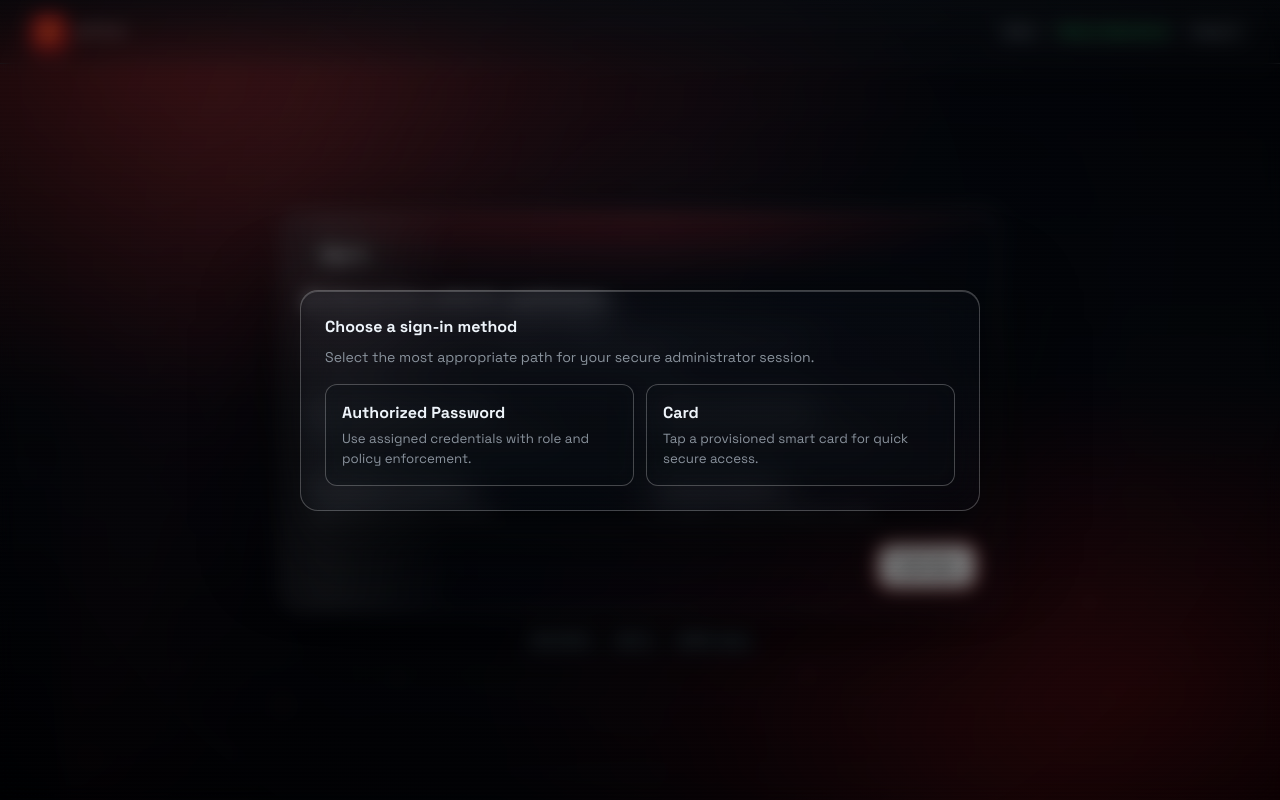
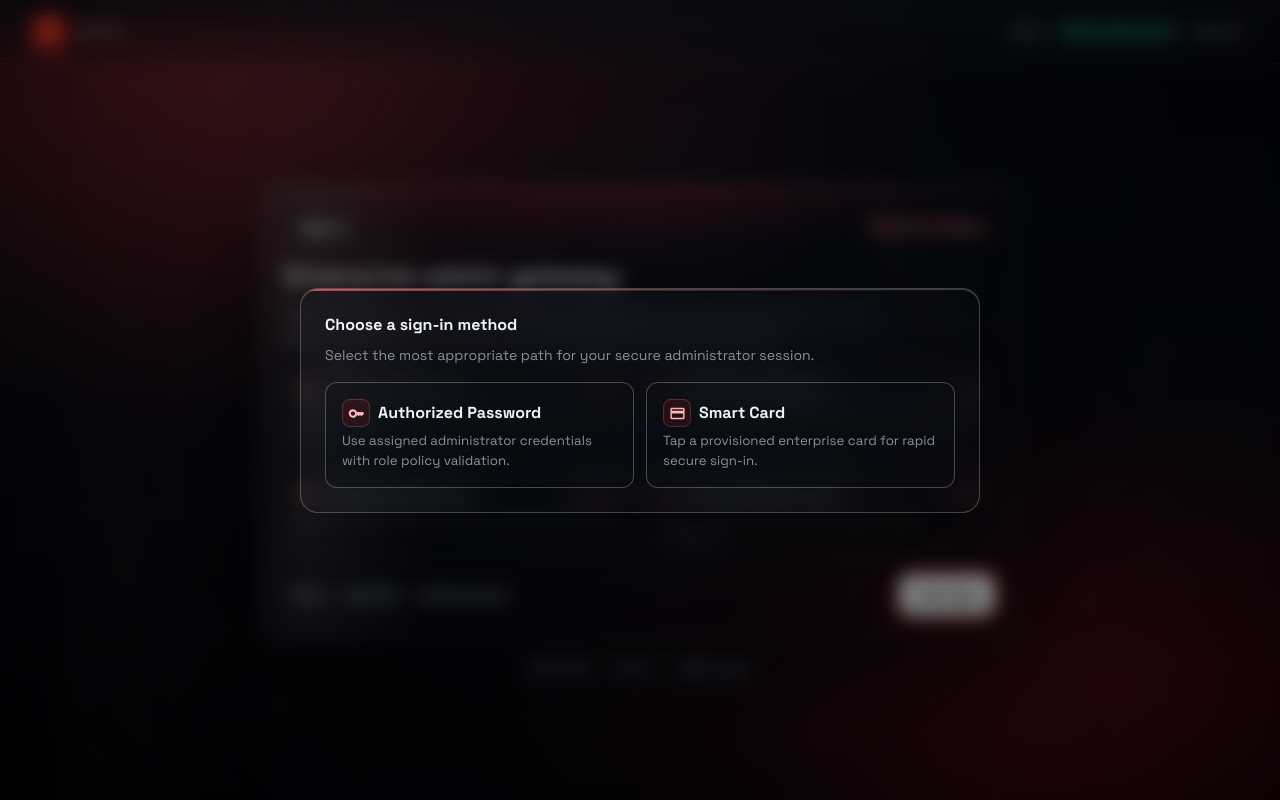
Before and after one commit to rudranshhere009/Authentication-Server, a React (Create React App) app in the folder admin-dashboard/: page /login in a window 1280 px wide. Both pictures are taken after a click on the button "Let's Go". Built offline with nearby package versions, Linux system fonts and the light colour scheme; no server answers.

Commit message:
Theme Alterations

```diff
--- a/admin-dashboard/src/Components/LoginForm.jsx
+++ b/admin-dashboard/src/Components/LoginForm.jsx
@@ -10,7 +10,15 @@ import {
   IconButton,
   Chip,
 } from "@mui/material";
-import { VisibilityOff, Visibility } from "@mui/icons-material";
+import {
+  VisibilityOff,
+  Visibility,
+  AdminPanelSettingsRounded,
+  InsightsRounded,
+  SecurityRounded,
+  KeyRounded,
+  CreditCardRounded,
+} from "@mui/icons-material";
 
 import "../index.css";
 
@@ -71,10 +79,10 @@ function LoginForm({ handleLogin, error, isLoading }) {
   };
 
   const heroCardSx = {
-    width: 720,
+    width: 760,
     maxWidth: "92vw",
     borderRadius: "20px",
-    p: 3,
+    p: { xs: 2.2, sm: 3 },
     position: "relative",
     overflow: "hidden",
     background: "linear-gradient(180deg, rgba(12,16,24,0.28), rgba(8,10,16,0.22))",
@@ -113,6 +121,61 @@ function LoginForm({ handleLogin, error, isLoading }) {
       background: "linear-gradient(90deg, rgba(255,255,255,0), rgba(255,255,255,0.09), rgba(255,255,255,0))",
       animation: "glassDrift 8s ease-in-out infinite alternate",
     },
+    "& .hero-ring": {
+      position: "absolute",
+      width: 220,
+      height: 220,
+      borderRadius: "50%",
+      right: -86,
+      top: -74,
+      border: "1px solid rgba(255,100,100,0.25)",
+      boxShadow: "inset 0 0 0 1px rgba(255,100,100,0.08)",
+      animation: "ringOrbit 14s linear infinite",
+      pointerEvents: "none",
+    },
+    "& .hero-grid": {
+      position: "absolute",
+      inset: 0,
+      opacity: 0.08,
+      backgroundImage:
+        "repeating-linear-gradient(0deg, rgba(255,92,92,0.18) 0 1px, transparent 1px 24px), repeating-linear-gradient(90deg, rgba(255,92,92,0.18) 0 1px, transparent 1px 24px)",
+      pointerEvents: "none",
+    },
+    "& .hero-title": {
+      fontFamily: '"Orbitron", "Space Grotesk", sans-serif',
+      fontWeight: 900,
+      letterSpacing: "0.02em",
+      color: C.text100,
+      textShadow: "0 6px 22px rgba(0,0,0,0.42)",
+    },
+    "& .feature-card": {
+      bgcolor: "rgba(13,17,23,0.2)",
+      border: "1px solid rgba(255,255,255,0.24)",
+      borderRadius: "12px",
+      p: 1.25,
+      backdropFilter: "blur(10px)",
+      transition:
+        "transform 180ms ease, border-color 180ms ease, background-color 180ms ease, box-shadow 180ms ease",
+      "&:hover": {
+        transform: "translateY(-3px)",
+        borderColor: "rgba(255,255,255,0.4)",
+        backgroundColor: "rgba(13,17,23,0.3)",
+        boxShadow: "0 10px 18px rgba(0,0,0,0.26)",
+      },
+    },
+    "& .feature-icon": {
+      width: 26,
+      height: 26,
+      borderRadius: "8px",
+      display: "inline-flex",
+      alignItems: "center",
+      justifyContent: "center",
+      color: "#ffb3b3",
+      bgcolor: "rgba(220,38,38,0.14)",
+      border: "1px solid rgba(255,120,120,0.24)",
+      boxShadow: "inset 0 0 0 1px rgba(255,120,120,0.08)",
+      flexShrink: 0,
+    },
   };
 
   const modalShellSx = {
@@ -141,6 +204,17 @@ function LoginForm({ handleLogin, error, isLoading }) {
     boxShadow: "0 26px 95px rgba(0,0,0,0.64), inset 0 1px 0 rgba(255,255,255,0.2)",
     backdropFilter: "blur(16px)",
     animation: "modalIn 260ms cubic-bezier(.2,.7,.2,1) both",
+    overflow: "hidden",
+    "&::before": {
+      content: '""',
+      position: "absolute",
+      left: 0,
+      right: 0,
+      top: 0,
+      height: "2px",
+      background:
+        "linear-gradient(90deg, rgba(255,96,96,0.72), rgba(255,96,96,0.24), rgba(255,96,96,0))",
+    },
   };
 
   const embers = [
@@ -154,6 +228,56 @@ function LoginForm({ handleLogin, error, isLoading }) {
     { left: "74%", size: 2, dur: "6.4s", delay: "-4.9s", op: 0.27 },
     { left: "85%", size: 3, dur: "4.8s", delay: "-2.4s", op: 0.41 },
     { left: "93%", size: 2, dur: "5.6s", delay: "-3.5s", op: 0.33 },
+  ];
+
+  const featureCards = [
+    {
+      title: "Policy-grade access",
+      desc: "RBAC, privilege boundaries, and strict role enforcement.",
+      icon: <AdminPanelSettingsRounded sx={{ fontSize: 16 }} />,
+      meta: "RBAC",
+    },
+    {
+      title: "Realtime intelligence",
+      desc: "Session telemetry and high-signal anomaly insights.",
+      icon: <InsightsRounded sx={{ fontSize: 16 }} />,
+      meta: "Live",
+    },
+    {
+      title: "Hardened by default",
+      desc: "Secure defaults, token controls, and audit integrity.",
+      icon: <SecurityRounded sx={{ fontSize: 16 }} />,
+      meta: "Secure",
+    },
+    {
+      title: "Token lifecycle control",
+      desc: "Issue, revoke, and trace JWT sessions with confidence.",
+      icon: <KeyRounded sx={{ fontSize: 16 }} />,
+      meta: "JWT",
+    },
+  ];
+
+  const signInMethods = [
+    {
+      id: "password",
+      title: "Authorized Password",
+      desc: "Use assigned administrator credentials with role policy validation.",
+      icon: <KeyRounded sx={{ fontSize: 17 }} />,
+      onClick: () => {
+        setOpenChooser(false);
+        setOpenPassModal(true);
+      },
+    },
+    {
+      id: "card",
+      title: "Smart Card",
+      desc: "Tap a provisioned enterprise card for rapid secure sign-in.",
+      icon: <CreditCardRounded sx={{ fontSize: 17 }} />,
+      onClick: () => {
+        setOpenChooser(false);
+        setOpenCardModal(true);
+      },
+    },
   ];
 
   return (
@@ -221,9 +345,9 @@ function LoginForm({ handleLogin, error, isLoading }) {
           </Typography>
         </Box>
         <Box sx={{ display: { xs: "none", sm: "flex" }, alignItems: "center", gap: 1 } }>
-          <Chip label="Docs" size="small" sx={{ bgcolor: "#0b0f14", border: `1px solid ${C.char400}`, color: C.text300 }} />
-          <Chip label="Status: Operational" size="small" sx={{ bgcolor: "#0b0f14", border: `1px solid ${C.char400}`, color: "#22c55e" }} />
-          <Chip label="Support" size="small" sx={{ bgcolor: "#0b0f14", border: `1px solid ${C.char400}`, color: C.text300 }} />
+          <Chip label="Docs" size="small" sx={{ bgcolor: "rgba(11,15,20,0.72)", border: `1px solid ${C.char400}`, color: C.text300, fontWeight: 600, '& .MuiChip-label': { px: 0.8 } }} />
+          <Chip label="Status: Operational" size="small" sx={{ bgcolor: "rgba(16,185,129,0.12)", border: `1px solid rgba(16,185,129,0.32)`, color: "#34d399", fontWeight: 700, '& .MuiChip-label': { px: 0.8 } }} />
+          <Chip label="Support" size="small" sx={{ bgcolor: "rgba(11,15,20,0.72)", border: `1px solid ${C.char400}`, color: C.text300, fontWeight: 600, '& .MuiChip-label': { px: 0.8 } }} />
         </Box>
       </Box>
 
@@ -286,9 +410,17 @@ function LoginForm({ handleLogin, error, isLoading }) {
           0% { opacity: 0.035; }
           100% { opacity: 0.012; }
         }
+        @keyframes ringOrbit {
+          0% { transform: rotate(0deg); }
+          100% { transform: rotate(360deg); }
+        }
         @keyframes glassDrift {
           0% { transform: translateX(-14%); }
           100% { transform: translateX(14%); }
+        }
+        @keyframes featureIn {
+          0% { opacity: 0; transform: translateY(10px) scale(0.985); }
+          100% { opacity: 1; transform: translateY(0) scale(1); }
         }
         @keyframes heroIn {
           0% { opacity: 0; transform: translateY(16px) scale(0.985); }
@@ -336,31 +468,51 @@ function LoginForm({ handleLogin, error, isLoading }) {
         {/* Centered Minimal Glass Card */}
         <Box sx={{ display: 'flex', alignItems: 'center', justifyContent: 'center' }}>
           <Box sx={heroCardSx}>
+            <Box className="hero-grid" />
+            <Box className="hero-ring" />
             <Box className="glass-sheen" />
             {/* Glass header controls like reference */}
-            <Box sx={{ display: 'flex', alignItems: 'center', justifyContent: 'flex-start', mb: 1.25 }}>
+            <Box sx={{ display: 'flex', alignItems: 'center', justifyContent: 'space-between', mb: 1.25, gap: 1.5, flexWrap: 'wrap' }}>
               <Box sx={{ display: 'inline-flex', alignItems: 'center', gap: 0.5, bgcolor: 'rgba(0,0,0,0.35)', border: '1px solid rgba(255,255,255,0.08)', borderRadius: '999px', p: 0.5 }}>
                 <Box sx={{ px: 1.5, py: 0.5, color: C.text100, fontWeight: 700, fontSize: '0.82rem', bgcolor: 'rgba(255,255,255,0.06)', borderRadius: '999px', boxShadow: 'inset 0 0 0 1px rgba(255,255,255,0.08)' }}>Sign in</Box>
               </Box>
+              <Box sx={{ color: '#ffb8b8', fontSize: '0.72rem', letterSpacing: '0.1em', textTransform: 'uppercase', px: 1.1, py: 0.45, borderRadius: '999px', border: '1px solid rgba(255,120,120,0.24)', bgcolor: 'rgba(220,38,38,0.1)' }}>
+                Secure Channel
+              </Box>
             </Box>
 
-            <Typography sx={{ color: C.text100, fontWeight: 900, fontSize: '1.5rem', mb: 1 }}>
+            <Typography className="hero-title" sx={{ fontSize: { xs: '1.3rem', sm: '1.6rem' }, mb: 1 }}>
               Enterprise admin gateway
             </Typography>
-            <Typography sx={{ color: C.text300, fontSize: '0.92rem', mb: 2.2, maxWidth: 560 }}>
-              Secure operations with fast sign-in, real-time session governance, and security-first analytics in one clean control surface.
+            <Typography sx={{ color: '#c5ceda', fontSize: { xs: '0.88rem', sm: '0.94rem' }, mb: 2.2, maxWidth: 610, lineHeight: 1.55 }}>
+              Precision access for critical operations. Sign in fast, monitor token activity in real time, and enforce controls from a single hardened command surface.
             </Typography>
 
             <Box sx={{ display: 'grid', gridTemplateColumns: { xs: '1fr', sm: '1fr 1fr' }, gap: 1.25, mb: 2 }}>
-              {[{h:'Enterprise-grade controls',p:'RBAC, session intel, anomaly detection.'},{h:'Modern authentication',p:'JWT, revocation, short-lived tokens.'},{h:'Operational excellence',p:'Dashboards, alerts, analytics.'},{h:'Hardened platform',p:'Encryption, secure defaults, audits.'}].map((f,i)=> (
-                <Box key={i} sx={{ bgcolor: 'rgba(13,17,23,0.22)', border: '1px solid rgba(255,255,255,0.24)', borderRadius: '12px', p: 1.25, backdropFilter: 'blur(10px)', transition: 'transform 180ms ease, border-color 180ms ease, background-color 180ms ease', '&:hover': { transform: 'translateY(-2px)', borderColor: 'rgba(255,255,255,0.36)', backgroundColor: 'rgba(13,17,23,0.3)' } }}>
-                  <Typography sx={{ color: C.text100, fontWeight: 700, fontSize: '0.9rem' }}>{f.h}</Typography>
-                  <Typography sx={{ color: C.text300, fontSize: '0.8rem', mt: 0.25 }}>{f.p}</Typography>
+              {featureCards.map((f, i) => (
+                <Box key={i} className="feature-card" sx={{ animation: `featureIn 420ms ease both`, animationDelay: `${120 + i * 80}ms` }}>
+                  <Box sx={{ display: 'flex', alignItems: 'center', justifyContent: 'space-between', gap: 1, mb: 0.65 }}>
+                    <Box sx={{ display: 'flex', alignItems: 'center', gap: 0.75 }}>
+                      <Box className="feature-icon">{f.icon}</Box>
+                      <Typography sx={{ color: C.text100, fontWeight: 700, fontSize: '0.9rem' }}>{f.title}</Typography>
+                    </Box>
+                    <Typography sx={{ fontSize: '0.67rem', color: '#ffb8b8', border: '1px solid rgba(255,120,120,0.22)', bgcolor: 'rgba(220,38,38,0.1)', borderRadius: '999px', px: 0.75, py: 0.2, letterSpacing: '0.06em' }}>
+                      {f.meta}
+                    </Typography>
+                  </Box>
+                  <Typography sx={{ color: C.text300, fontSize: '0.8rem', lineHeight: 1.45 }}>{f.desc}</Typography>
                 </Box>
               ))}
             </Box>
 
-            <Box sx={{ display: 'flex', alignItems: 'center', justifyContent: 'flex-end' }}>
+            <Box sx={{ display: 'flex', alignItems: 'center', justifyContent: 'space-between', gap: 2, flexWrap: 'wrap' }}>
+              <Box sx={{ display: 'flex', alignItems: 'center', gap: 0.8, flexWrap: 'wrap' }}>
+                {["SOC 2", "ISO 27001", "JWT Revocation"].map((tag) => (
+                  <Box key={tag} sx={{ fontSize: '0.68rem', color: '#d8e2ee', border: '1px solid rgba(255,255,255,0.2)', bgcolor: 'rgba(255,255,255,0.04)', borderRadius: '999px', px: 0.95, py: 0.35 }}>
+                    {tag}
+                  </Box>
+                ))}
+              </Box>
               <Button onClick={() => setOpenChooser(true)} variant="contained" sx={{ borderRadius: '12px', px: 2.6, py: 1.1, fontWeight: 800, color: '#111', textTransform: 'none', background: 'linear-gradient(180deg, #ffffff, #dddddd)', boxShadow: '0 10px 24px rgba(0,0,0,0.45), inset 0 1px 0 rgba(255,255,255,0.75)', transition: 'transform 180ms ease, box-shadow 180ms ease', '&:hover': { background: 'linear-gradient(180deg, #fafafa, #d3d3d3)', transform: 'translateY(-1px)', boxShadow: '0 14px 26px rgba(0,0,0,0.5), inset 0 1px 0 rgba(255,255,255,0.8)' } }}>Let's Go</Button>
             </Box>
           </Box>
@@ -373,14 +525,15 @@ function LoginForm({ handleLogin, error, isLoading }) {
             <Typography sx={{ color: C.text100, fontWeight: 800, mb: 1 }}>Choose a sign-in method</Typography>
             <Typography sx={{ color: C.text300, fontSize: '0.88rem', mb: 2 }}>Select the most appropriate path for your secure administrator session.</Typography>
             <Box sx={{ display: 'grid', gridTemplateColumns: { xs: '1fr', sm: '1fr 1fr' }, gap: 1.5 }}>
-              <Box onClick={() => { setOpenChooser(false); setOpenPassModal(true); }} sx={{ cursor: 'pointer', bgcolor: 'rgba(13,17,23,0.2)', border: '1px solid rgba(255,255,255,0.26)', borderRadius: '12px', p: 2, backdropFilter: 'blur(10px)', transition: 'transform 180ms ease, border-color 180ms ease, background-color 180ms ease', '&:hover': { borderColor: C.redLt, transform: 'translateY(-2px)', backgroundColor: 'rgba(13,17,23,0.3)' } }}>
-                <Typography sx={{ color: C.text100, fontWeight: 700 }}>Authorized Password</Typography>
-                <Typography sx={{ color: C.text300, fontSize: '0.83rem', mt: 0.5 }}>Use assigned credentials with role and policy enforcement.</Typography>
-              </Box>
-              <Box onClick={() => { setOpenChooser(false); setOpenCardModal(true); }} sx={{ cursor: 'pointer', bgcolor: 'rgba(13,17,23,0.2)', border: '1px solid rgba(255,255,255,0.26)', borderRadius: '12px', p: 2, backdropFilter: 'blur(10px)', transition: 'transform 180ms ease, border-color 180ms ease, background-color 180ms ease', '&:hover': { borderColor: C.redLt, transform: 'translateY(-2px)', backgroundColor: 'rgba(13,17,23,0.3)' } }}>
-                <Typography sx={{ color: C.text100, fontWeight: 700 }}>Card</Typography>
-                <Typography sx={{ color: C.text300, fontSize: '0.83rem', mt: 0.5 }}>Tap a provisioned smart card for quick secure access.</Typography>
-              </Box>
+              {signInMethods.map((m, i) => (
+                <Box key={m.id} onClick={m.onClick} sx={{ cursor: 'pointer', bgcolor: 'rgba(13,17,23,0.2)', border: '1px solid rgba(255,255,255,0.26)', borderRadius: '12px', p: 2, backdropFilter: 'blur(10px)', transition: 'transform 180ms ease, border-color 180ms ease, background-color 180ms ease, box-shadow 180ms ease', animation: 'featureIn 360ms ease both', animationDelay: `${100 + i * 90}ms`, '&:hover': { borderColor: C.redLt, transform: 'translateY(-2px)', backgroundColor: 'rgba(13,17,23,0.3)', boxShadow: '0 10px 18px rgba(0,0,0,0.25)' } }}>
+                  <Box sx={{ display: 'flex', alignItems: 'center', gap: 1, mb: 0.4 }}>
+                    <Box sx={{ width: 28, height: 28, borderRadius: '8px', display: 'inline-flex', alignItems: 'center', justifyContent: 'center', color: '#ffb8b8', border: '1px solid rgba(255,120,120,0.24)', bgcolor: 'rgba(220,38,38,0.12)' }}>{m.icon}</Box>
+                    <Typography sx={{ color: C.text100, fontWeight: 700 }}>{m.title}</Typography>
+                  </Box>
+                  <Typography sx={{ color: C.text300, fontSize: '0.83rem', mt: 0.5 }}>{m.desc}</Typography>
+                </Box>
+              ))}
             </Box>
           </Box>
         </Box>
@@ -389,6 +542,9 @@ function LoginForm({ handleLogin, error, isLoading }) {
         <Box sx={{ ...modalShellSx, display: openPassModal ? 'flex' : 'none' }}>
           <Box onClick={() => setOpenPassModal(false)} sx={modalBackdropSx} />
           <Box sx={{ ...modalPanelSx, width: 520, maxWidth: '92vw' }}>
+            <Box sx={{ width: 28, height: 28, borderRadius: '8px', display: 'inline-flex', alignItems: 'center', justifyContent: 'center', color: '#ffb8b8', border: '1px solid rgba(255,120,120,0.24)', bgcolor: 'rgba(220,38,38,0.12)', mb: 1 }}>
+              <KeyRounded sx={{ fontSize: 17 }} />
+            </Box>
             <Typography sx={{ color: C.text100, fontWeight: 800, mb: 1 }}>Authorized Password</Typography>
             <Typography sx={{ color: C.text300, fontSize: '0.88rem', mb: 2 }}>Enter administrator credentials to continue to secure operations.</Typography>
             <Box component="form" onSubmit={(e) => { handleSubmit(e); }} sx={{ display: 'flex', flexDirection: 'column', gap: 2 }}>
@@ -407,6 +563,9 @@ function LoginForm({ handleLogin, error, isLoading }) {
         <Box sx={{ ...modalShellSx, display: openCardModal ? 'flex' : 'none' }}>
           <Box onClick={() => setOpenCardModal(false)} sx={modalBackdropSx} />
           <Box sx={{ ...modalPanelSx, width: 520, maxWidth: '92vw' }}>
+            <Box sx={{ width: 28, height: 28, borderRadius: '8px', display: 'inline-flex', alignItems: 'center', justifyContent: 'center', color: '#ffb8b8', border: '1px solid rgba(255,120,120,0.24)', bgcolor: 'rgba(220,38,38,0.12)', mb: 1 }}>
+              <CreditCardRounded sx={{ fontSize: 17 }} />
+            </Box>
             <Typography sx={{ color: C.text100, fontWeight: 800, mb: 1 }}>Sign in with Card</Typography>
             <Typography sx={{ color: C.text300, fontSize: '0.88rem', mb: 2 }}>Present a provisioned smart card at the reader to begin authenticated access.</Typography>
             <Box sx={{ display: 'flex', alignItems: 'center', justifyContent: 'center', py: 2 }}>
```
